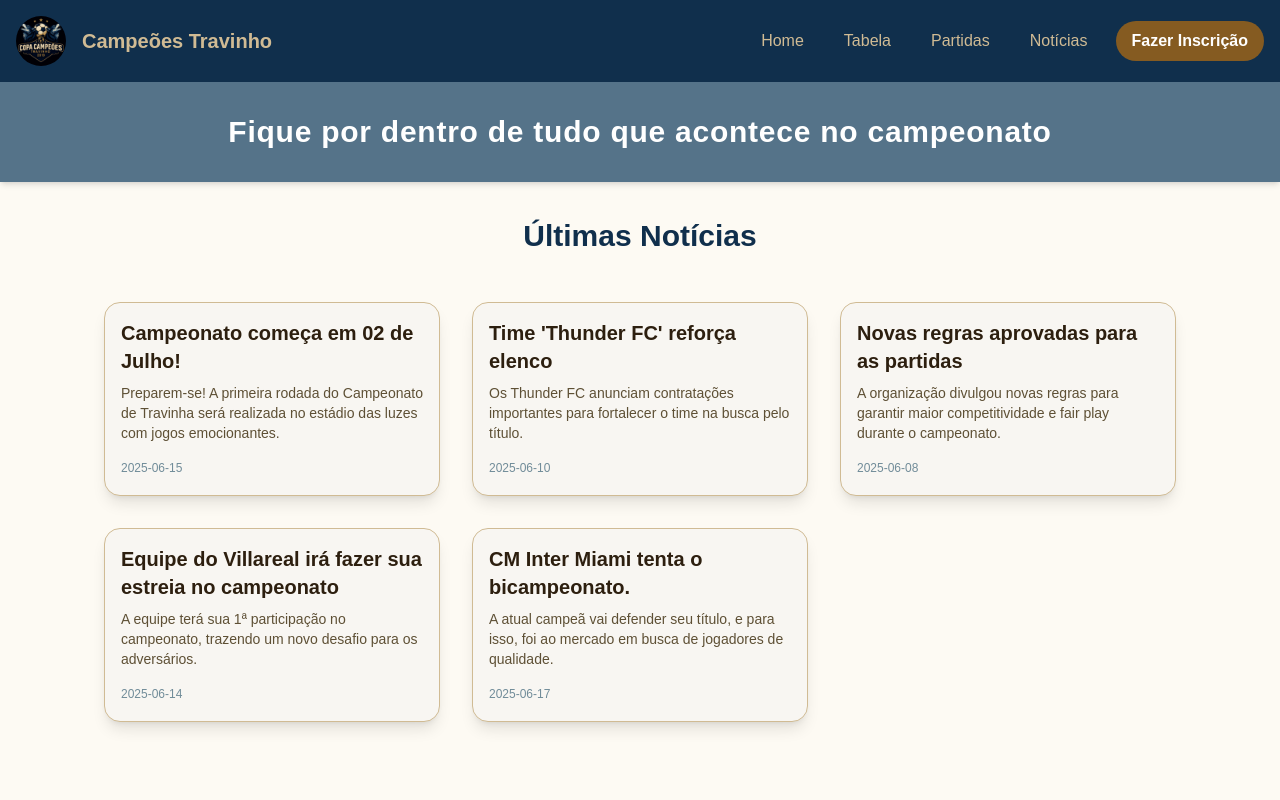
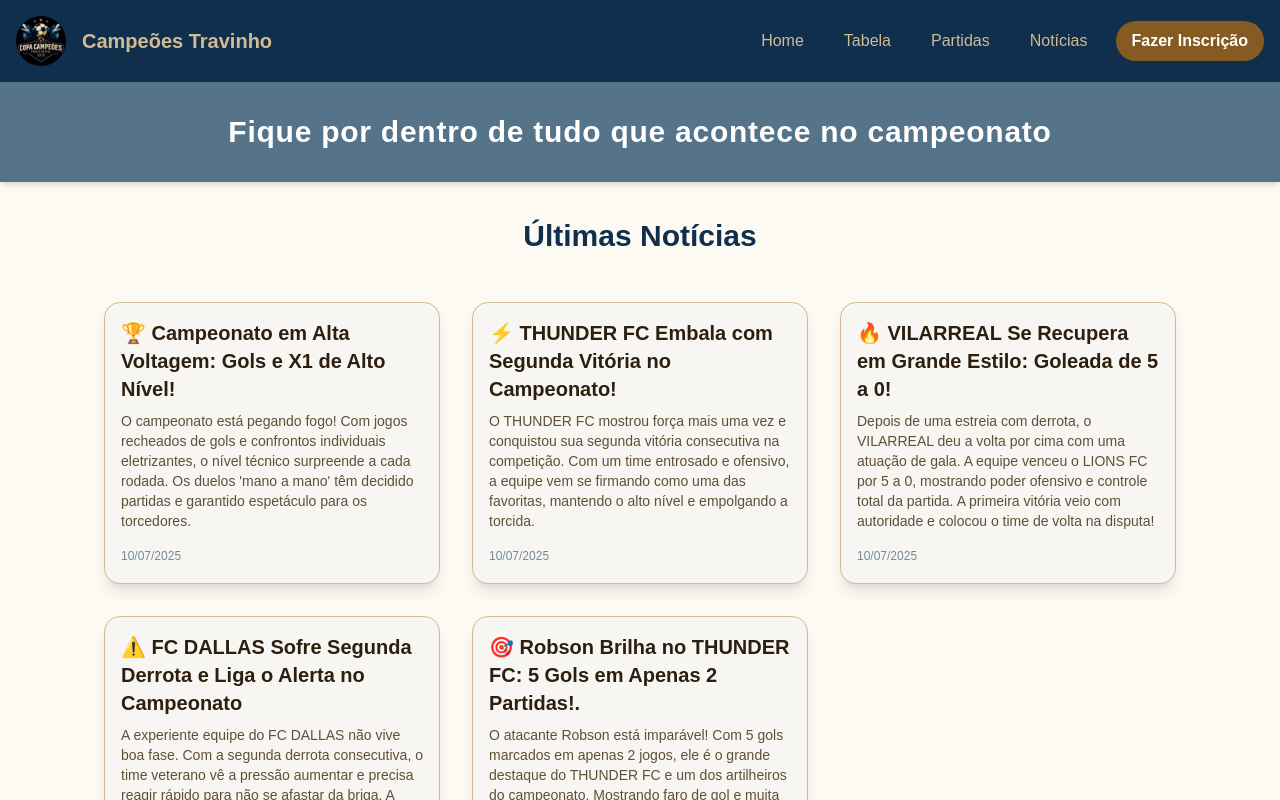
Before and after one commit to ArianNogueira/campeoes_travinho, a Next.js app in the folder client/: page /news in a window 1280 px wide. Shown: the top 800 px of the page. Built offline with nearby package versions, Linux system fonts and the light colour scheme.

Commit message:
Update mockNews.ts

```diff
--- a/client/src/components/mockNews.ts
+++ b/client/src/components/mockNews.ts
@@ -9,37 +9,37 @@ type NewsItem = {
 export const news: NewsItem[] = [
   {
     id: 1,
-    title: "Campeonato começa em 02 de Julho!",
-    date: "2025-06-15",
+    title: "🏆 Campeonato em Alta Voltagem: Gols e X1 de Alto Nível!",
+    date: "10/07/2025",
     summary:
-      "Preparem-se! A primeira rodada do Campeonato de Travinha será realizada no estádio das luzes com jogos emocionantes.",
+      "O campeonato está pegando fogo! Com jogos recheados de gols e confrontos individuais eletrizantes, o nível técnico surpreende a cada rodada. Os duelos 'mano a mano' têm decidido partidas e garantido espetáculo para os torcedores.",
   },
   {
     id: 2,
-    title: "Time 'Thunder FC' reforça elenco",
-    date: "2025-06-10",
+    title: "⚡ THUNDER FC Embala com Segunda Vitória no Campeonato!",
+    date: "10/07/2025",
     summary:
-      "Os Thunder FC anunciam contratações importantes para fortalecer o time na busca pelo título.",
+      "O THUNDER FC mostrou força mais uma vez e conquistou sua segunda vitória consecutiva na competição. Com um time entrosado e ofensivo, a equipe vem se firmando como uma das favoritas, mantendo o alto nível e empolgando a torcida.",
   },
   {
     id: 3,
-    title: "Novas regras aprovadas para as partidas",
-    date: "2025-06-08",
+    title: "🔥 VILARREAL Se Recupera em Grande Estilo: Goleada de 5 a 0!",
+    date: "10/07/2025",
     summary:
-      "A organização divulgou novas regras para garantir maior competitividade e fair play durante o campeonato.",
+      "Depois de uma estreia com derrota, o VILARREAL deu a volta por cima com uma atuação de gala. A equipe venceu o LIONS FC por 5 a 0, mostrando poder ofensivo e controle total da partida. A primeira vitória veio com autoridade e colocou o time de volta na disputa!",
   },
   {
     id: 4,
-    title: "Equipe do Villareal irá fazer sua estreia no campeonato",
-    date: "2025-06-14",
+    title: "⚠️ FC DALLAS Sofre Segunda Derrota e Liga o Alerta no Campeonato",
+    date: "10/07/2025",
     summary:
-      "A equipe terá sua 1ª participação no campeonato, trazendo um novo desafio para os adversários.",
+      "A experiente equipe do FC DALLAS não vive boa fase. Com a segunda derrota consecutiva, o time veterano vê a pressão aumentar e precisa reagir rápido para não se afastar da briga. A torcida segue confiante na recuperação, mas o sinal de alerta já está ligado.",
   },
   {
     id: 5,
-    title: "CM Inter Miami tenta o bicampeonato.",
-    date: "2025-06-17",
+    title: "🎯 Robson Brilha no THUNDER FC: 5 Gols em Apenas 2 Partidas!.",
+    date: "10/07/2025",
     summary:
-      "A atual campeã vai defender seu título, e para isso, foi ao mercado em busca de jogadores de qualidade.",
+      "O atacante Robson está imparável! Com 5 gols marcados em apenas 2 jogos, ele é o grande destaque do THUNDER FC e um dos artilheiros do campeonato. Mostrando faro de gol e muita frieza nas finalizações, Robson vem sendo decisivo na excelente campanha da equipe.",
   },
 ];
```
